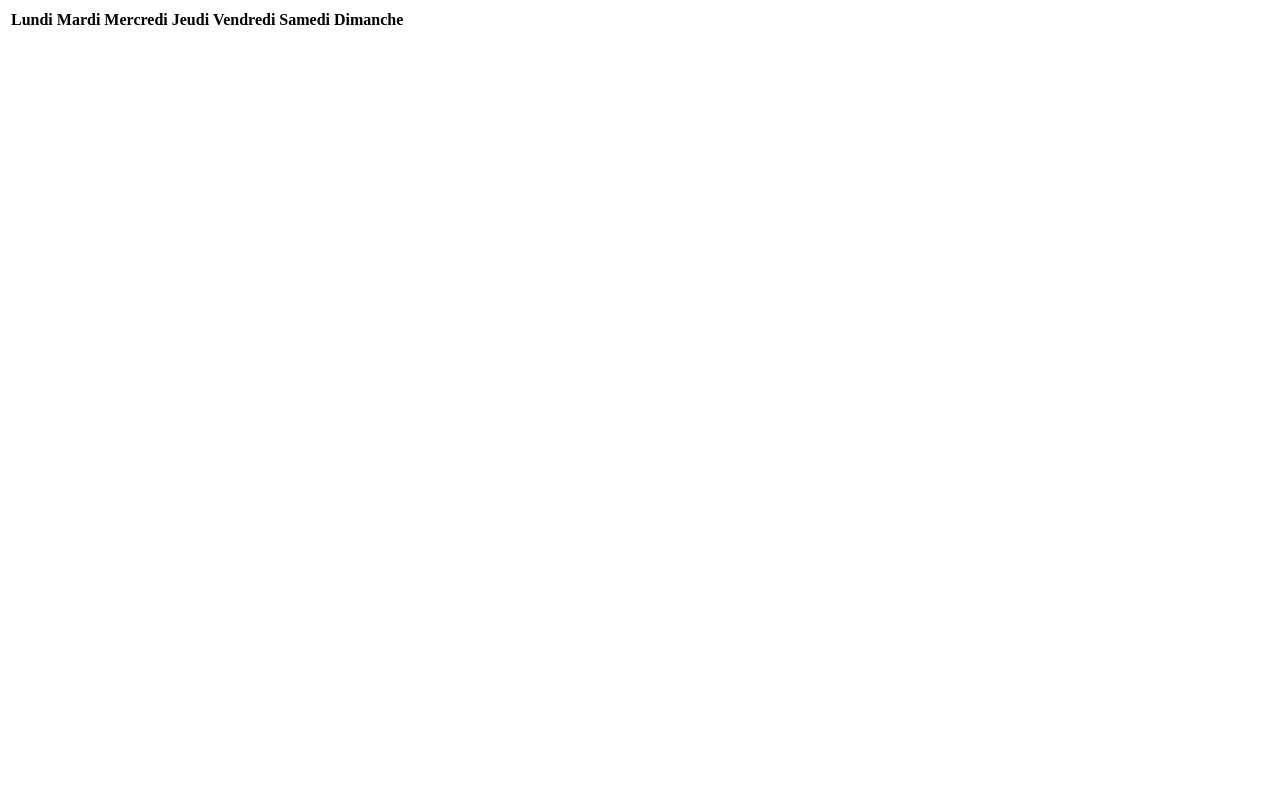
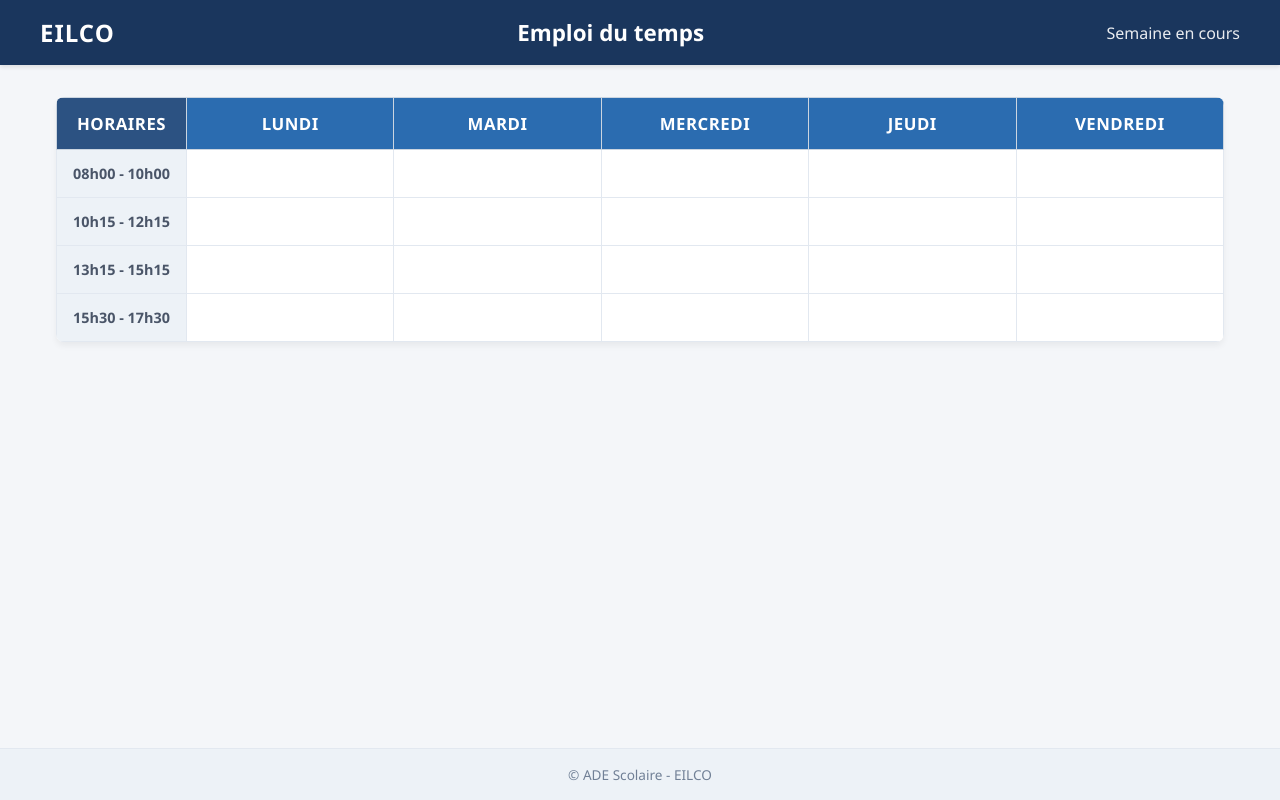
Before and after one commit to akisch01/ADE_SCOLAIRE, a plain HTML site: page index.html in a window 1280 px wide. Drawn offline with Linux system fonts and the light colour scheme.

Commit message:
feat: jalon1

```diff
--- a/index.html
+++ b/index.html
@@ -1,56 +1,75 @@
 <!DOCTYPE html>
-<html lang="en">
+<html lang="fr">
     <head>
         <meta charset="UTF-8" />
         <meta http-equiv="X-UA-Compatible" content="IE=edge" />
         <meta name="viewport" content="width=device-width, initial-scale=1.0" />
-        <title>Document</title>
+        <title>ADE Scolaire - Emploi du temps</title>
         <link rel="stylesheet" href="style.css" />
     </head>
     <body>
-
-          <header>
-            <nav>
-            </nav>
+        <header>
+            <div class="header-content">
+                <div class="logo">EILCO</div>
+                <h1>Emploi du temps</h1>
+                <div class="week-title">Semaine en cours</div>
+            </div>
         </header>
 
-
-
         <main>
-            <div classe="calendrier">
-                <table>
+            <div class="calendrier">
+                <table class="timetable">
                     <thead>
                         <tr>
+                            <th class="hour-header">Horaires</th>
                             <th>Lundi</th>
                             <th>Mardi</th>
                             <th>Mercredi</th>
                             <th>Jeudi</th>
                             <th>Vendredi</th>
-                            <th>Samedi</th>
-                            <th>Dimanche</th>
                         </tr>
                     </thead>
-
                     <tbody id="calendar-body">
-
+                        <tr>
+                            <td class="hour-cell">08h00 - 10h00</td>
+                            <td></td>
+                            <td></td>
+                            <td></td>
+                            <td></td>
+                            <td></td>
+                        </tr>
+                        <tr>
+                            <td class="hour-cell">10h15 - 12h15</td>
+                            <td></td>
+                            <td></td>
+                            <td></td>
+                            <td></td>
+                            <td></td>
+                        </tr>
+                        <tr>
+                            <td class="hour-cell">13h15 - 15h15</td>
+                            <td></td>
+                            <td></td>
+                            <td></td>
+                            <td></td>
+                            <td></td>
+                        </tr>
+                        <tr>
+                            <td class="hour-cell">15h30 - 17h30</td>
+                            <td></td>
+                            <td></td>
+                            <td></td>
+                            <td></td>
+                            <td></td>
+                        </tr>
                     </tbody>
                 </table>
-
             </div>
-
         </main>
 
-
-
-
-
-
-            <footer>
-
-            </footer>
-
-
-
+        <footer>
+            <p>&copy; ADE Scolaire - EILCO</p>
+        </footer>
 
         <script src="script.js"></script>
     </body>
--- a/style.css
+++ b/style.css
@@ -0,0 +1,111 @@
+* {
+    box-sizing: border-box;
+    margin: 0;
+    padding: 0;
+}
+
+body {
+    font-family: 'Segoe UI', Tahoma, Geneva, Verdana, sans-serif;
+    background-color: #f4f6f9;
+    color: #333;
+    display: flex;
+    flex-direction: column;
+    min-height: 100vh;
+}
+
+header {
+    background-color: #1a365d;
+    color: #ffffff;
+    padding: 1rem 2rem;
+    box-shadow: 0 2px 4px rgba(0, 0, 0, 0.1);
+}
+
+.header-content {
+    max-width: 1200px;
+    margin: 0 auto;
+    display: flex;
+    justify-content: space-between;
+    align-items: center;
+}
+
+.logo {
+    font-size: 1.5rem;
+    font-weight: bold;
+    letter-spacing: 1px;
+}
+
+h1 {
+    font-size: 1.4rem;
+    font-weight: 600;
+}
+
+.week-title {
+    font-size: 1rem;
+    opacity: 0.9;
+}
+
+main {
+    flex: 1;
+    max-width: 1200px;
+    width: 100%;
+    margin: 2rem auto;
+    padding: 0 1rem;
+}
+
+.calendrier {
+    background: #ffffff;
+    border-radius: 8px;
+    box-shadow: 0 4px 6px rgba(0, 0, 0, 0.05);
+    overflow: hidden;
+}
+
+.timetable {
+    width: 100%;
+    border-collapse: collapse;
+    table-layout: fixed;
+}
+
+.timetable thead th {
+    background-color: #2b6cb0;
+    color: #ffffff;
+    font-weight: 700;
+    font-size: 1.05rem;
+    text-align: center;
+    padding: 14px 10px;
+    border: 1px solid #cbd5e0;
+    text-transform: uppercase;
+    letter-spacing: 0.5px;
+}
+
+.timetable thead th.hour-header {
+    width: 130px;
+    background-color: #2c5282;
+}
+
+.timetable tbody td {
+    height: 48px;
+    border: 1px solid #e2e8f0;
+    text-align: center;
+    vertical-align: middle;
+}
+
+.timetable tbody td.hour-cell {
+    background-color: #edf2f7;
+    font-weight: 600;
+    font-size: 0.9rem;
+    color: #4a5568;
+    width: 130px;
+}
+
+.timetable tbody tr:hover td:not(.hour-cell) {
+    background-color: #f7fafc;
+}
+
+footer {
+    background-color: #edf2f7;
+    text-align: center;
+    padding: 1rem;
+    font-size: 0.85rem;
+    color: #718096;
+    border-top: 1px solid #e2e8f0;
+}
```
